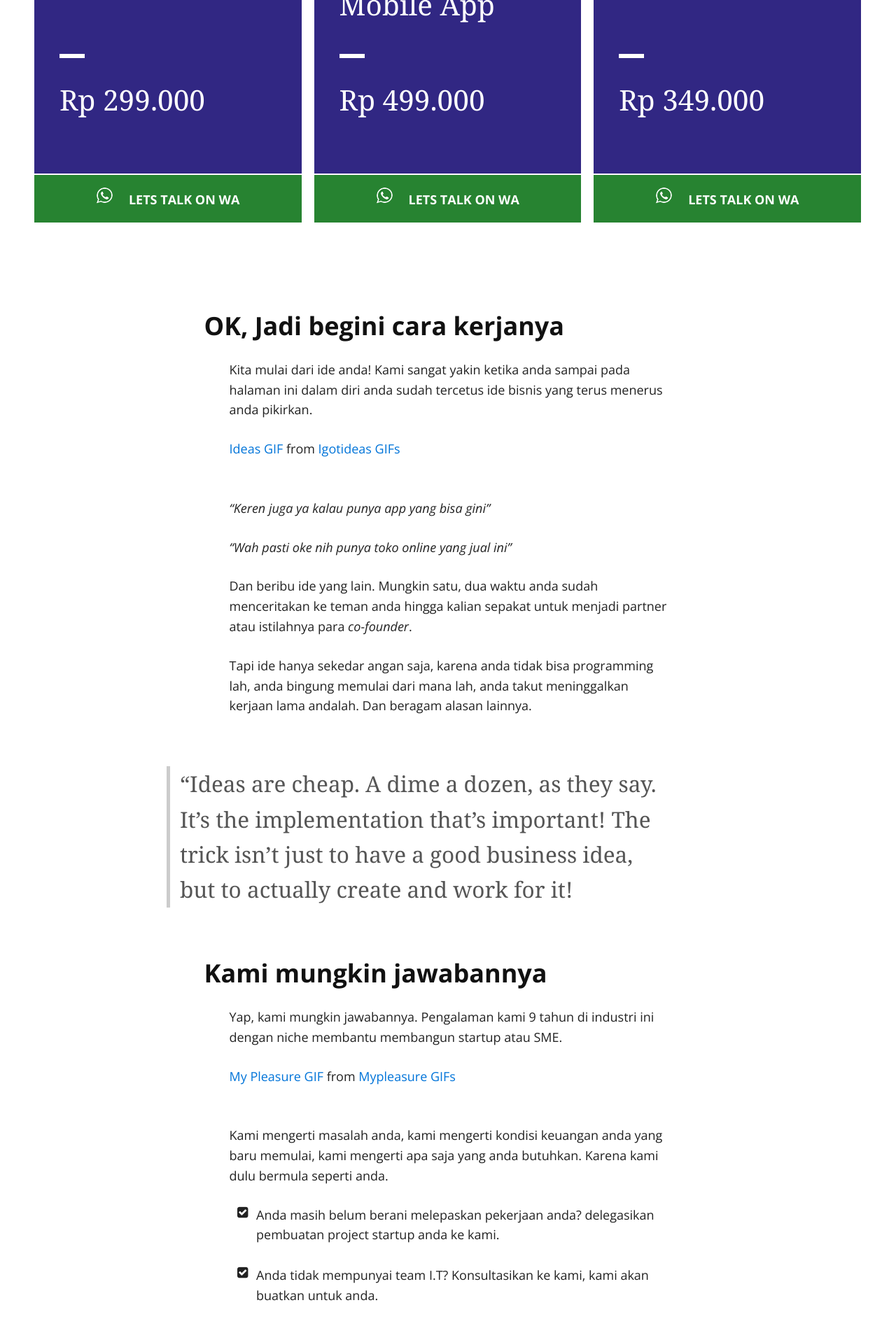
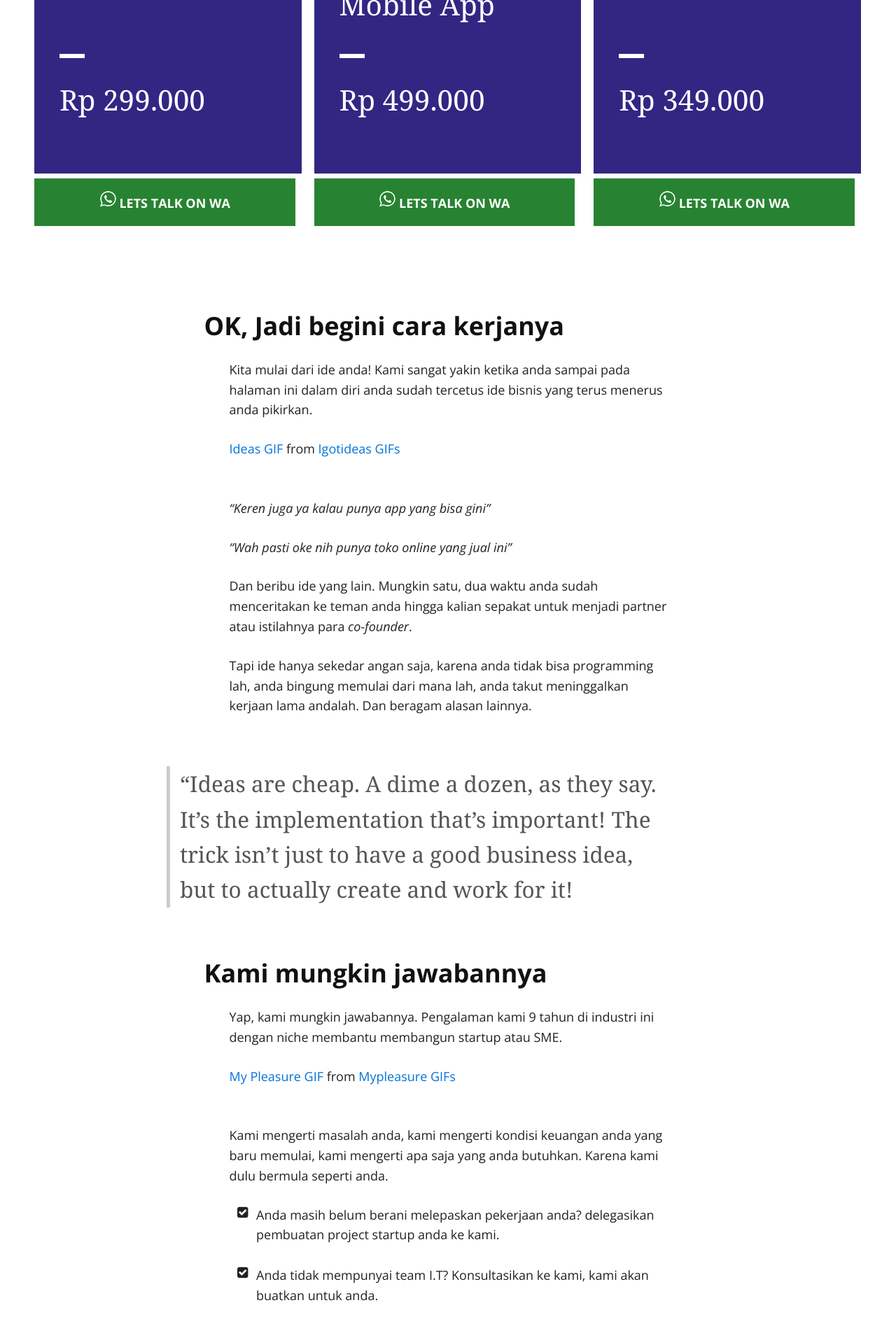
Before and after one commit to kemtol/rocktokom, a Jekyll site: the page built from index.md, in a window 1280 px wide. Shown: the part 1567-3462 px from the top of the page at 70% size. Built offline with Jekyll 4.4.1, drawn with Linux system fonts in a browser that asks for light colours; nearby versions of some CDN libraries; a script that is not in the unit is left out; our own code applies the rules of GitHub Pages for plain Markdown files.

Commit message:
Update default.html

```diff
--- a/_layouts/default.html
+++ b/_layouts/default.html
@@ -29,7 +29,13 @@
       text-align: center;
       font-weight: bold;
       color: #fff;
-    margin-top: 2px;}
+      margin-top: 2px;
+    }
+    .btn-wa{
+      margin-right: 0.5rem;
+      position: relative;
+      top: 5px;
+    }
 
     #code--ux--design--consult--content--ads{font-size:1.5rem;color:#000}
     #code--ux--design--consult--content--ads > span{display: block;font-size: 1.24rem;margin-top: 2rem;font-weight: bold;}
@@ -75,7 +81,7 @@
             </span><hr/>
             Rp 299.000
           </div>
-          <a href="https://api.whatsapp.com/send?phone=6283890722797&text=Halo%20mau%20info%20donk" class="btn-wa"><img src="/images/fa-whatsapp_24_0_ffffff_none.png" style="margin-right:1rem"> LETS TALK ON WA</a>
+          <a href="https://api.whatsapp.com/send?phone=6283890722797&text=Halo%20mau%20info%20donk" class="btn-wa"><img src="/images/fa-whatsapp_24_0_ffffff_none.png"> LETS TALK ON WA</a>
         </div>
         <div class="lp">
           <div>
@@ -87,7 +93,7 @@
             </span><hr/>
             Rp 499.000
           </div>
-          <a href="https://api.whatsapp.com/send?phone=6283890722797&text=Halo%20mau%20info%20donk" class="btn-wa"><img src="/images/fa-whatsapp_24_0_ffffff_none.png" style="margin-right:1rem"> LETS TALK ON WA</a>
+          <a href="https://api.whatsapp.com/send?phone=6283890722797&text=Halo%20mau%20info%20donk" class="btn-wa"><img src="/images/fa-whatsapp_24_0_ffffff_none.png"> LETS TALK ON WA</a>
         </div>
         <div class="lp">
           <div>
@@ -98,7 +104,7 @@
             </span><hr/>
             Rp 349.000
           </div>
-          <a href="https://api.whatsapp.com/send?phone=6283890722797&text=Halo%20mau%20info%20donk" class="btn-wa"><img src="/images/fa-whatsapp_24_0_ffffff_none.png" style="margin-right:1rem"> LETS TALK ON WA</a>
+          <a href="https://api.whatsapp.com/send?phone=6283890722797&text=Halo%20mau%20info%20donk" class="btn-wa"><img src="/images/fa-whatsapp_24_0_ffffff_none.png"> LETS TALK ON WA</a>
         </div>
       </div>
     </div>
```
Lines whose indentation alone changed are shown as unchanged.
